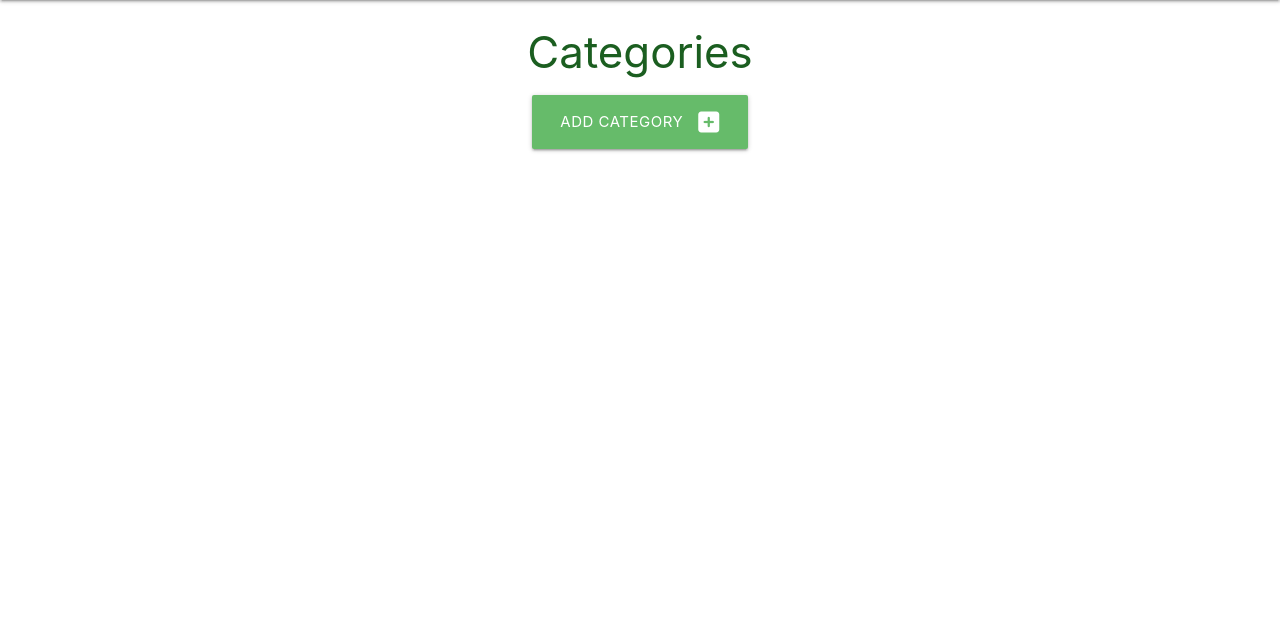
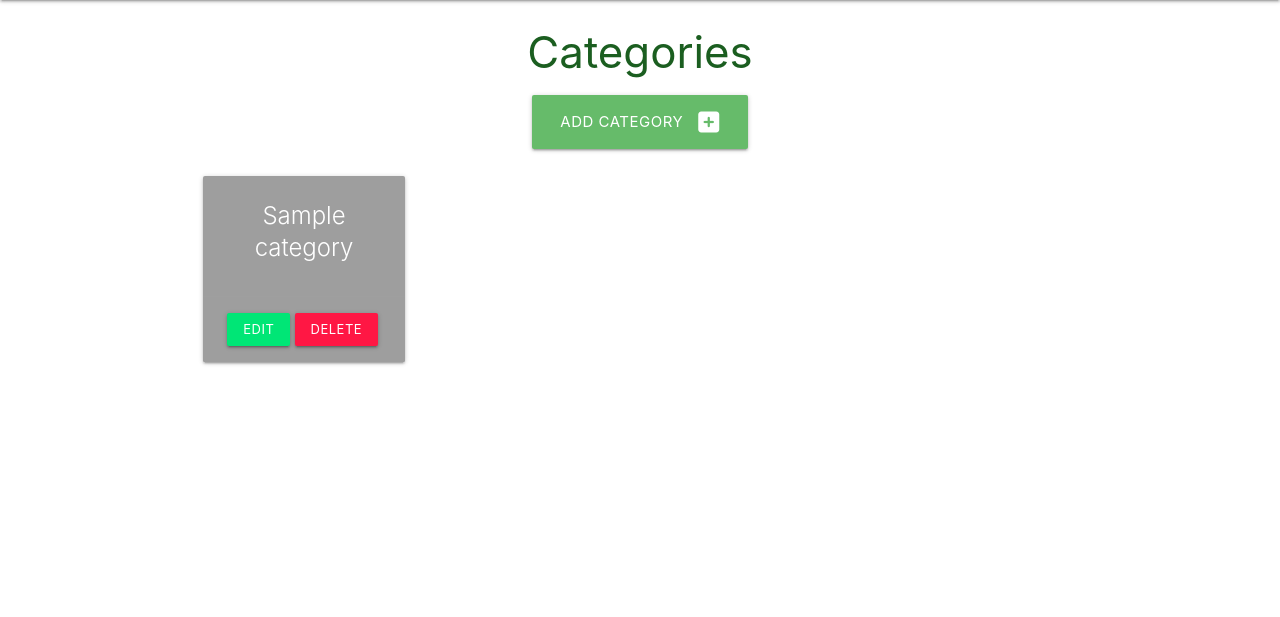
Before and after one commit to AlyshaJohnson/taskmanager, a Flask app: page /categories in a window 1280 px wide. Shown: the part 64-681 px from the top of the page. Run offline with Flask 2, Linux system fonts and the light colour scheme; tables that the repository leaves empty hold one stand-in row (values such as "Sample post").

Commit message:
read and display categories on category page

```diff
--- a/taskmanager/routes.py
+++ b/taskmanager/routes.py
@@ -9,7 +9,8 @@ def home():
 
 @app.route("/categories")
 def categories():
-    return render_template("categories.html")
+    categories = list(Category.query.order_by(Category.category_name).all())
+    return render_template("categories.html", categories=categories)
 
 @app.route("/add_category", methods=["GET", "POST"])
 def add_category():
--- a/taskmanager/templates/categories.html
+++ b/taskmanager/templates/categories.html
@@ -11,4 +11,21 @@
     </div>
 </div>
 
+<!-- category cards -->
+<div class="row">
+    {% for category in categories %}
+    <div class="col s12 m6 l3">
+      <div class="card grey">
+        <div class="card-content white-text">
+          <span class="card-title center-align">{{ category.category_name }}</span>
+        </div>
+        <div class="card-action">
+          <a href="#" class="btn-small green accent-3">Edit</a>
+          <a href="#" class="btn-small red accent-3">Delete</a>
+        </div>
+      </div>
+    </div>
+    {% endfor %}
+  </div>
+
 {% endblock %}
```
